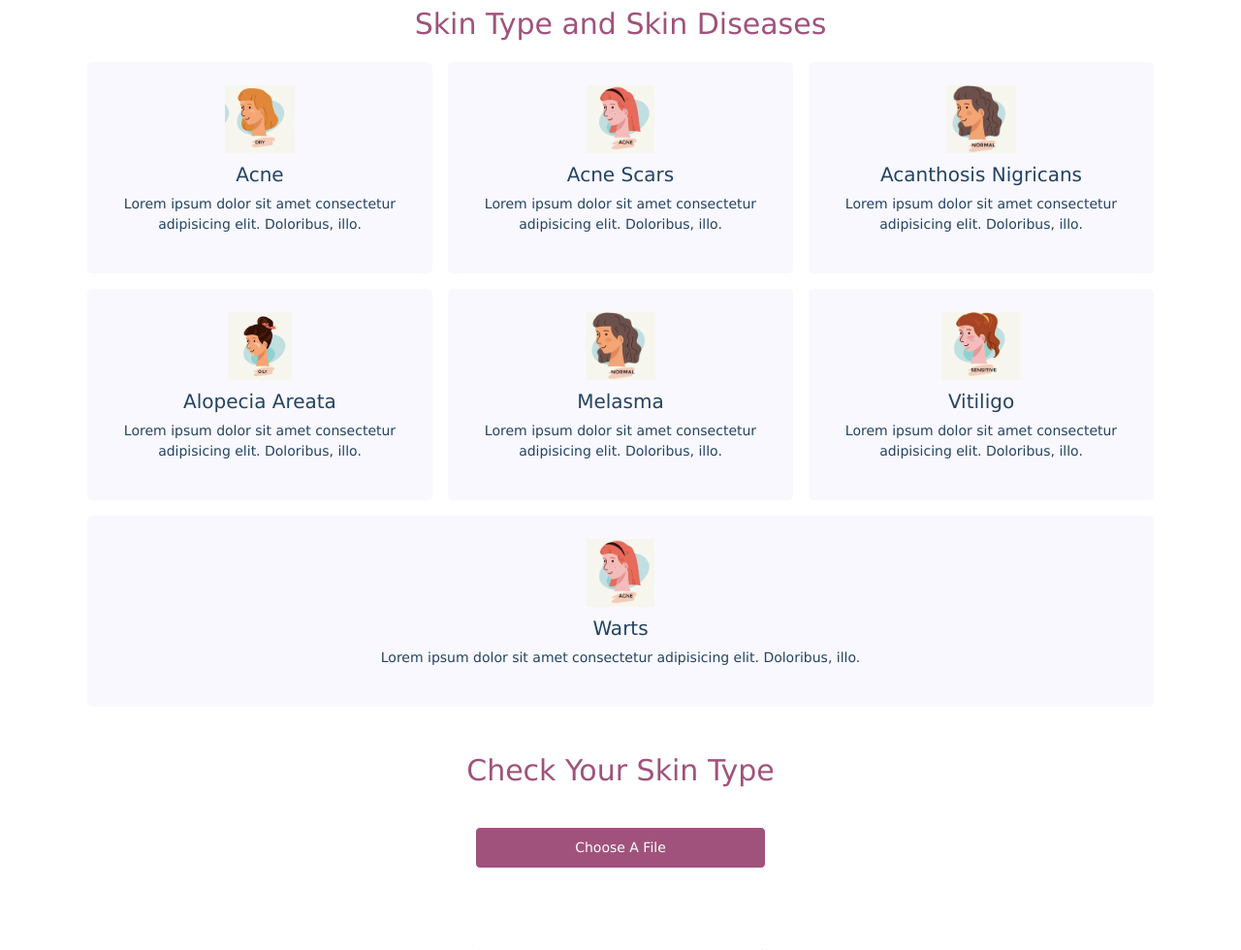
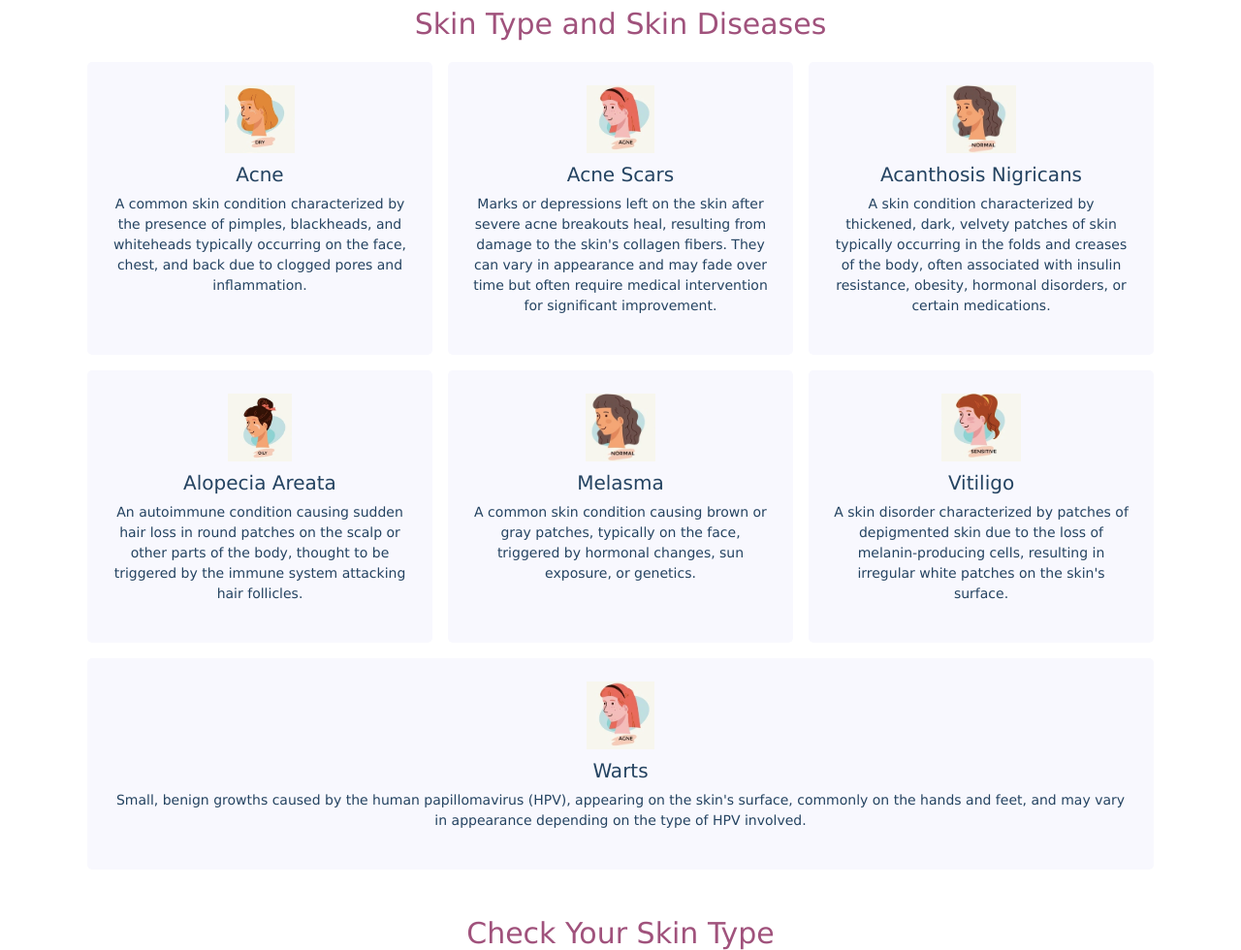
Before and after one commit to raghav-i/dermainsight, a Flask app: page / in a window 1280 px wide. Shown: the part 1482-2462 px from the top of the page at 97% size. Run offline with Flask 3, Linux system fonts and the light colour scheme.

Commit message:
frontend

```diff
--- a/Front-end/style.css
+++ b/Front-end/style.css
@@ -253,6 +253,9 @@ header .nav a:hover{
 }
 
 
+section#about.about{
+    background:url(/home/raghav/Documents/dermainsight/Images/rev.png) no-repeat;
+}
 
 
 
--- a/app/static/css/style.css
+++ b/app/static/css/style.css
@@ -253,6 +253,10 @@ header .nav a:hover{
     color:var(--main-color);
 }
 
+section#about.about{
+    background:url(/home/raghav/Documents/dermainsight/app/static/images/rev.png) no-repeat;
+}
+
 
 
 
--- a/app/templates/index.html
+++ b/app/templates/index.html
@@ -102,38 +102,38 @@
             <div class="box p-4 m-2">
                 <img src="{{ url_for('static', filename='images/dry.png') }}" alt="">
                 <h3>Acne</h3>
-                <p>Lorem ipsum dolor sit amet consectetur adipisicing elit. Doloribus, illo.</p>
+                <p>A common skin condition characterized by the presence of pimples, blackheads, and whiteheads typically occurring on the face, chest, and back due to clogged pores and inflammation.</p>
             </div>
 
             <div class="box p-4 m-2">
                 <img src="{{ url_for('static', filename='images/acne.png') }}" alt="">
                 <h3>Acne Scars</h3>
-                <p>Lorem ipsum dolor sit amet consectetur adipisicing elit. Doloribus, illo.</p>
+                <p>Marks or depressions left on the skin after severe acne breakouts heal, resulting from damage to the skin's collagen fibers. They can vary in appearance and may fade over time but often require medical intervention for significant improvement.</p>
             </div>
             <div class="box p-4 m-2">
                 <img src="{{ url_for('static', filename='images/Normal.png') }}" alt="">
                 <h3>Acanthosis Nigricans</h3>
-                <p>Lorem ipsum dolor sit amet consectetur adipisicing elit. Doloribus, illo.</p>
+                <p>A skin condition characterized by thickened, dark, velvety patches of skin typically occurring in the folds and creases of the body, often associated with insulin resistance, obesity, hormonal disorders, or certain medications.</p>
             </div>
             <div class="box p-4 m-2">
                 <img src="{{ url_for('static', filename='images/oily.png') }}" alt="">
                 <h3>Alopecia Areata</h3>
-                <p>Lorem ipsum dolor sit amet consectetur adipisicing elit. Doloribus, illo.</p>
+                <p>An autoimmune condition causing sudden hair loss in round patches on the scalp or other parts of the body, thought to be triggered by the immune system attacking hair follicles.</p>
             </div>
             <div class="box p-4 m-2">
                 <img src="{{ url_for('static', filename='images/Normal.png') }}" alt="">
                 <h3>Melasma</h3>
-                <p>Lorem ipsum dolor sit amet consectetur adipisicing elit. Doloribus, illo.</p>
+                <p>A common skin condition causing brown or gray patches, typically on the face, triggered by hormonal changes, sun exposure, or genetics.</p>
             </div>
             <div class="box p-4 m-2">
                 <img src="{{ url_for('static', filename='images/Sensitive.png') }}" alt="">
                 <h3>Vitiligo</h3>
-                <p>Lorem ipsum dolor sit amet consectetur adipisicing elit. Doloribus, illo.</p>
+                <p>A skin disorder characterized by patches of depigmented skin due to the loss of melanin-producing cells, resulting in irregular white patches on the skin's surface.</p>
             </div>
             <div class="box p-4 m-2">
                 <img src="{{ url_for('static', filename='images/acne.png') }}" alt="">
                 <h3>Warts</h3>
-                <p>Lorem ipsum dolor sit amet consectetur adipisicing elit. Doloribus, illo.</p>
+                <p>Small, benign growths caused by the human papillomavirus (HPV), appearing on the skin's surface, commonly on the hands and feet, and may vary in appearance depending on the type of HPV involved.</p>
             </div>
 
         </div>
```
Also changed, not shown: Front-end/index.html (+8 -8 lines), Images/.comments/acne.png.xml (added), Images/acne.png, Images/dermat.png (added), Images/dry.png, Images/rev.png (added), app/static/images/rev.png (added).
